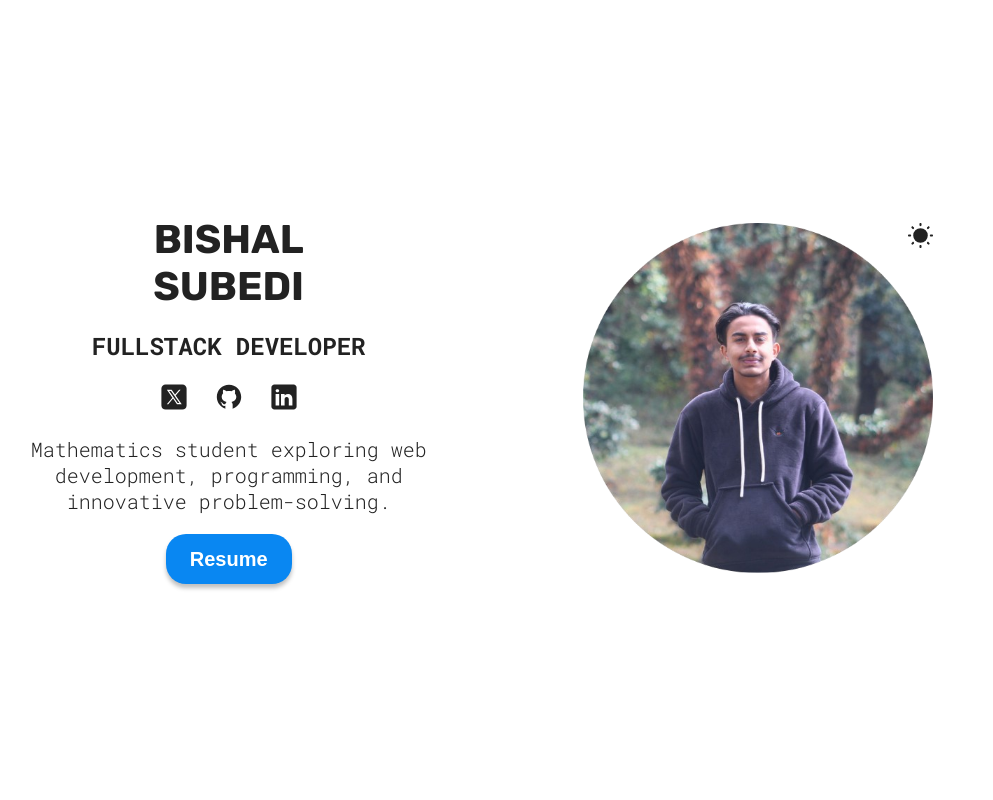
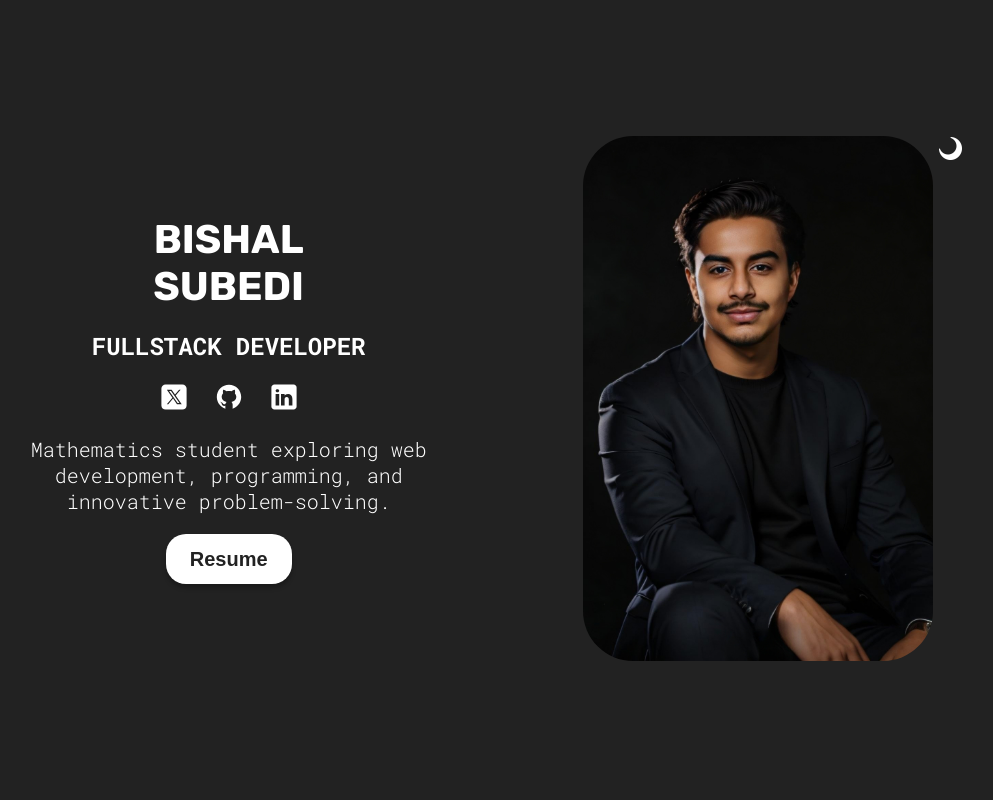
Before and after one commit to theb8821/personal-react-website, a React (Vite) app: page / in a window 1280 px wide. Shown: the top 800 px of the page, without its empty margins (158-1151 px from the left). Built offline with nearby package versions, Linux system fonts and the light colour scheme.

Commit message:
Change Hero Image and Make Form Functional

```diff
--- a/src/common/ThemeContext.jsx
+++ b/src/common/ThemeContext.jsx
@@ -5,7 +5,7 @@ const ThemeContext = createContext();
 export const useTheme = () => useContext(ThemeContext);
 
 export const ThemeProvider = ({ children }) => {
-	const [theme, setTheme] = useState(() => localStorage.getItem('theme') || 'light');
+	const [theme, setTheme] = useState(() => localStorage.getItem('theme') || 'dark');
 
 	useEffect(() => {
 		document.body.setAttribute('data-theme', theme);
--- a/src/sections/Contact/Contact.jsx
+++ b/src/sections/Contact/Contact.jsx
@@ -4,7 +4,8 @@ function Contact() {
 	return (
 		<section id="contact" className={styles.container}>
 			<h1 className="sectionTitle">Contact</h1>
-			<form name="contact" netlify>
+			<form name="contact" action="https://api.web3forms.com/submit" method="POST">
+				<input type="hidden" name="access_key" value="911a63b5-db5d-4745-ba4b-7533aba49a3a" />
 				<div className="formGroup">
 					<label htmlFor="name" hidden>
 						Name
--- a/src/sections/Contact/ContactStyles.module.css
+++ b/src/sections/Contact/ContactStyles.module.css
@@ -60,7 +60,7 @@ input[type='submit']:active {
 	box-shadow: 0 2px 2px rgba(0, 0, 0, 0.25);
 }
 
-@media (width >= 800px) {
+@media (width >= 900px) {
 	textarea,
 	input:not([type='submit']) {
 		width: 600px;
--- a/src/sections/Hero/Hero.jsx
+++ b/src/sections/Hero/Hero.jsx
@@ -1,5 +1,5 @@
 import styles from './HeroStyles.module.css';
-import heroImg from '../../assets/hero-img.png';
+import heroImg from '../../assets/hero-img-2.jpeg';
 import sun from '../../assets/sun.svg';
 import moon from '../../assets/moon.svg';
 import twitterLight from '../../assets/twitter-light.svg';
@@ -33,13 +33,13 @@ function Hero() {
 				</h1>
 				<h2>FullStack Developer</h2>
 				<span>
-					<a href="https://twitter.com/" target="_blank">
+					<a href="https://twitter.com/theb8821" target="_blank">
 						<img src={twitterIcon} alt="Twitter icon" />
 					</a>
-					<a href="https://github.com/" target="_blank">
+					<a href="https://github.com/theb8821" target="_blank">
 						<img src={githubIcon} alt="Github icon" />
 					</a>
-					<a href="https://linkedin.com/" target="_blank">
+					<a href="https://www.linkedin.com/in/theb8821/" target="_blank">
 						<img src={linkedinIcon} alt="Linkedin icon" />
 					</a>
 				</span>
--- a/src/sections/Hero/HeroStyles.module.css
+++ b/src/sections/Hero/HeroStyles.module.css
@@ -9,6 +9,7 @@
 
 	.hero {
 		max-width: 200px;
+		border-radius: 50px;
 	}
 
 	span {
@@ -59,7 +60,7 @@
 
 .colorMode {
 	position: absolute;
-	right: 0;
+	right: 0px;
 	width: 25px;
 }
 
@@ -77,7 +78,7 @@
 	gap: 20px;
 }
 
-@media (width >= 800px) {
+@media (width >= 900px) {
 	.container {
 		flex-direction: row-reverse;
 		align-items: center;
@@ -88,6 +89,9 @@
 			width: 350px;
 		}
 	}
+	.colorMode {
+		right: -30px;
+	}
 }
 
 @media (width >= 1400px) {
@@ -97,4 +101,8 @@
 			width: 400px;
 		}
 	}
+
+	.colorMode {
+		right: -40px;
+	}
 }
--- a/src/sections/Project/ProjectStyles.module.css
+++ b/src/sections/Project/ProjectStyles.module.css
@@ -29,7 +29,7 @@
 	gap: 30px;
 }
 
-@media (width >= 800px) {
+@media (width >= 900px) {
 	.projectsContainer {
 		flex-direction: row;
 		flex-wrap: wrap;
--- a/src/sections/Skills/SkillsStyles.module.css
+++ b/src/sections/Skills/SkillsStyles.module.css
@@ -31,7 +31,7 @@ hr {
 	margin: 30px auto;
 }
 
-@media (width >= 800px) {
+@media (width >= 900px) {
 	.skillList {
 		max-width: fit-content;
 		gap: 30px;
```
Also changed, not shown: src/assets/hero-img-2.jpeg (added).
